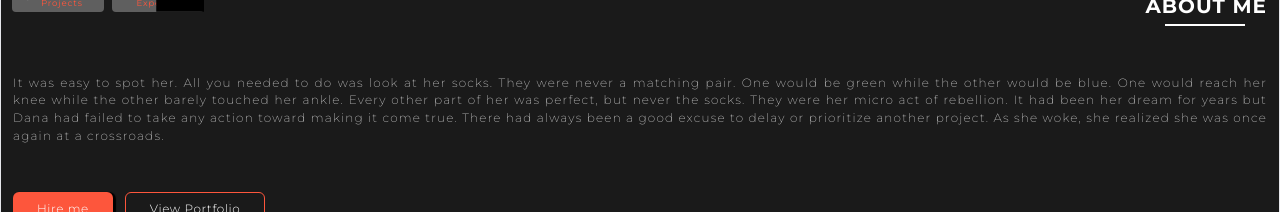
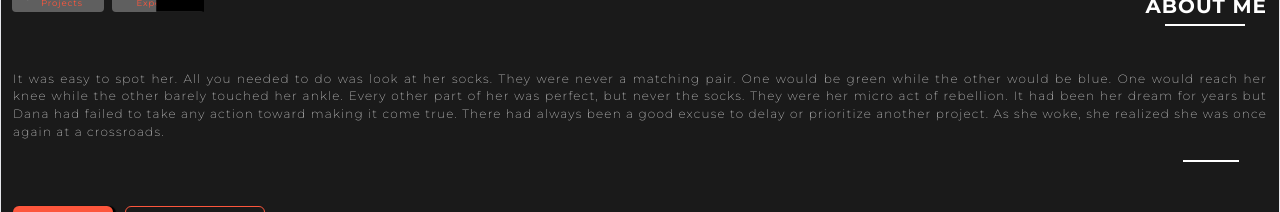
Before and after one commit to pravesh-dev/Portfolio, a React (Vite) app: page / in a window 1280 px wide. Shown: the part 1035-1247 px from the top of the page. Built offline with nearby package versions, Linux system fonts and the light colour scheme.

Commit message:
added bottom line in about us para

```diff
--- a/src/Components/About.jsx
+++ b/src/Components/About.jsx
@@ -41,7 +41,7 @@ function About() {
           </div>
         </div>
       </div>
-      <div className="border w-full h-[70%] flex flex-col gap-12 -mt-28 relative z-10 px-3">
+      <div className="border w-full h-[70%] flex flex-col gap-11 -mt-28 relative z-10 px-3">
         <div className="self-end">
           <h2 className="text-neutral-400 font-extralight text-[0.75rem] tracking-wider">
             Introduction
@@ -51,7 +51,7 @@ function About() {
             <span className="w-20 h-[0.11rem] bg-white relative left-5"></span>
           </h1>
         </div>
-        <p className="text-neutral-300 text-xs tracking-widest leading-[1.1rem] text-justify font-extralight">It was easy to spot her. All you needed to do was look at her socks. They were never a matching pair. One would be green while the other would be blue. One would reach her knee while the other barely touched her ankle. Every other part of her was perfect, but never the socks. They were her micro act of rebellion. It had been her dream for years but Dana had failed to take any action toward making it come true. There had always been a good excuse to delay or prioritize another project. As she woke, she realized she was once again at a crossroads. </p>
+        <p className="text-neutral-300 text-xs tracking-widest leading-[1.1rem] text-justify font-extralight flex flex-col gap-5">It was easy to spot her. All you needed to do was look at her socks. They were never a matching pair. One would be green while the other would be blue. One would reach her knee while the other barely touched her ankle. Every other part of her was perfect, but never the socks. They were her micro act of rebellion. It had been her dream for years but Dana had failed to take any action toward making it come true. There had always been a good excuse to delay or prioritize another project. As she woke, she realized she was once again at a crossroads.  <span className="w-14 h-[0.12rem] bg-white self-end mr-7"></span></p>
         <div className="flex gap-3">
           <button className="text-xs px-6 py-2 rounded-md bg-primary text-white shadow-[2px_1px_1px_1px_#000] tracking-wider font-light">Hire me</button>
           <button className="border border-primary text-white text-xs px-6 py-2 rounded-md tracking-wider font-light">View Portfolio</button>
```
